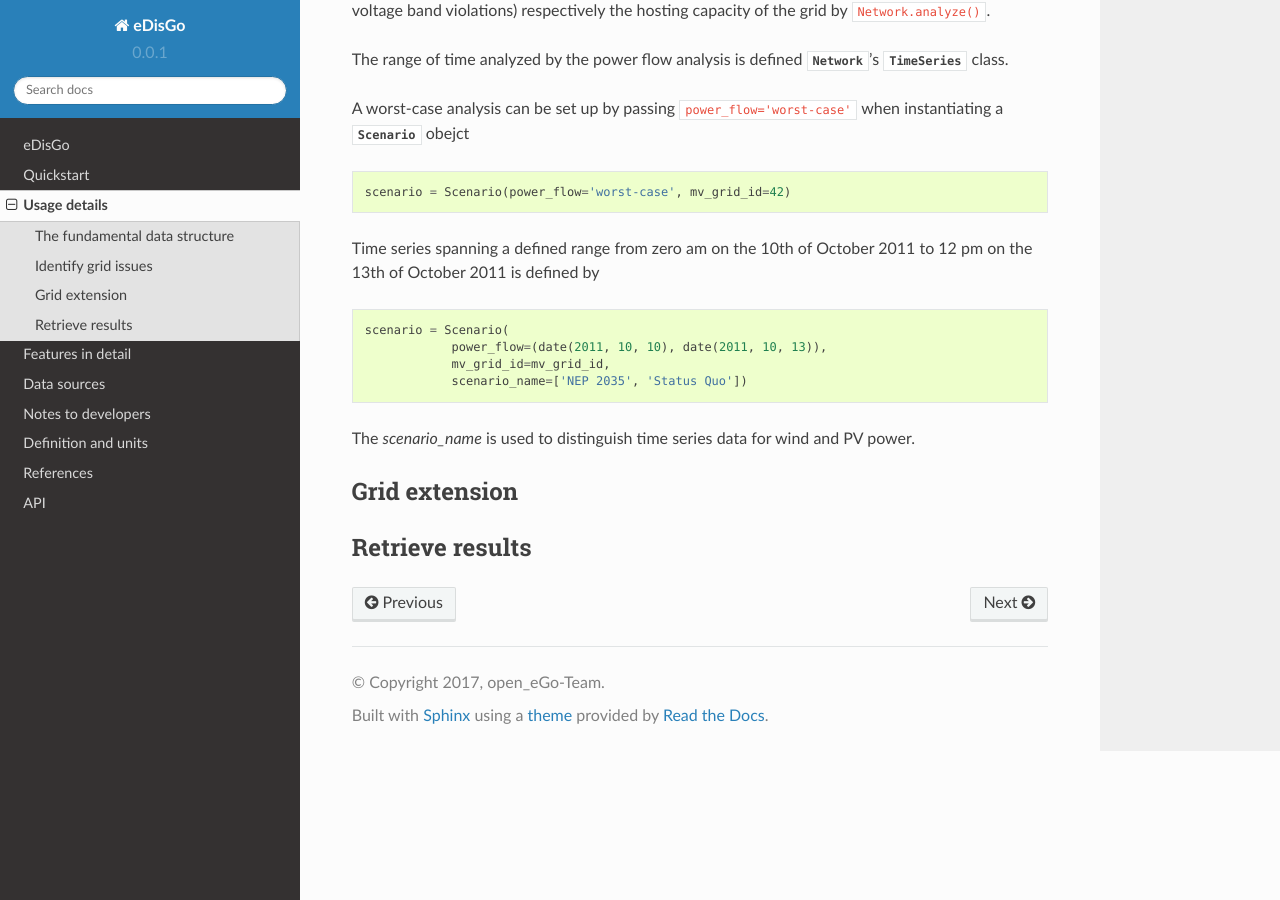
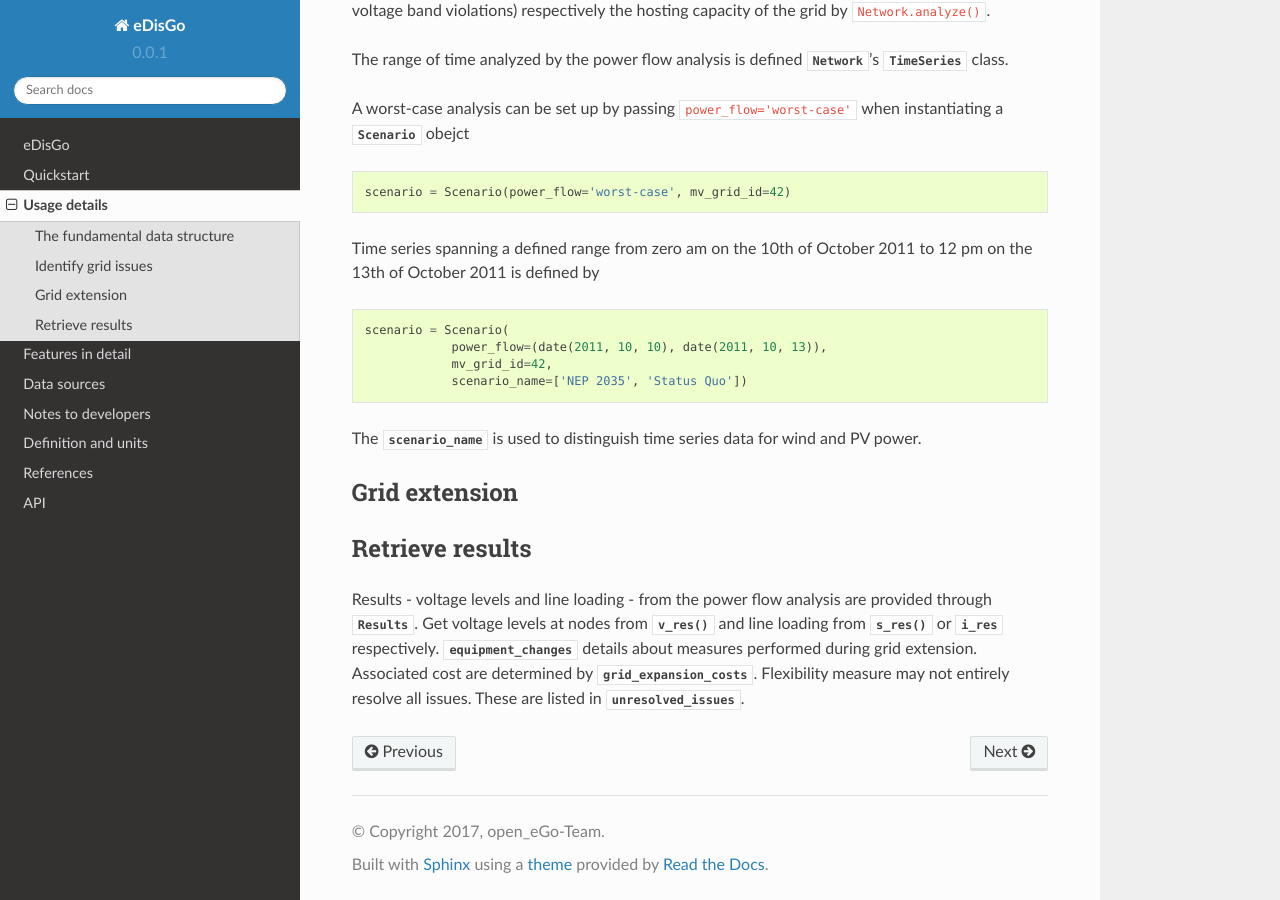
Before and after one commit to openego/eDisGo, a Sphinx documentation site: the page built from doc/usage_details.rst, in a window 1280 px wide and 900 px high, scrolled down 1348 px. Built offline with Sphinx 7.4.7 and the Read the Docs theme 2.0.0, drawn with Linux system fonts in a browser that asks for light colours; formulas are drawn with MathJax 3.

Commit message:
Write about results

```diff
--- a/doc/usage_details.rst
+++ b/doc/usage_details.rst
@@ -91,11 +91,11 @@ Time series spanning a defined range from zero am on the 10th of October 2011 to
 
     scenario = Scenario(
                 power_flow=(date(2011, 10, 10), date(2011, 10, 13)),
-                mv_grid_id=mv_grid_id,
+                mv_grid_id=42,
                 scenario_name=['NEP 2035', 'Status Quo'])
 
-The `scenario_name` is used to distinguish time series data for wind and PV
-power.
+The :attr:`~.grid.network.Scenario.scenario_name` is used to distinguish time
+series data for wind and PV power.
 
 Grid extension
 --------------
@@ -108,3 +108,14 @@ Grid extension
 
 Retrieve results
 ----------------
+
+Results - voltage levels and line loading - from the power flow analysis are
+provided through :class:`~.grid.network.Results`. Get voltage levels at nodes
+from :meth:`~.grid.network.Results.v_res`
+and line loading from :meth:`~.grid.network.Results.s_res` or
+:attr:`~.grid.network.Results.i_res` respectively.
+:attr:`~.grid.network.Results.equipment_changes` details about measures
+performed during grid extension. Associated cost are determined by
+:attr:`~.grid.network.Results.grid_expansion_costs`.
+Flexibility measure may not entirely resolve all issues.
+These are listed in :attr:`~.grid.network.Results.unresolved_issues`.
```
